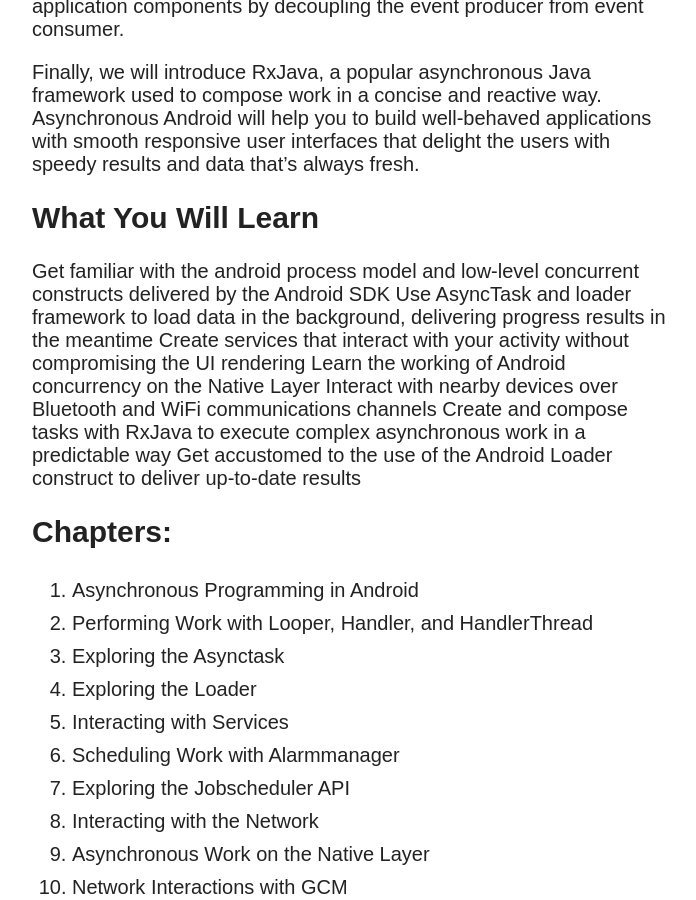
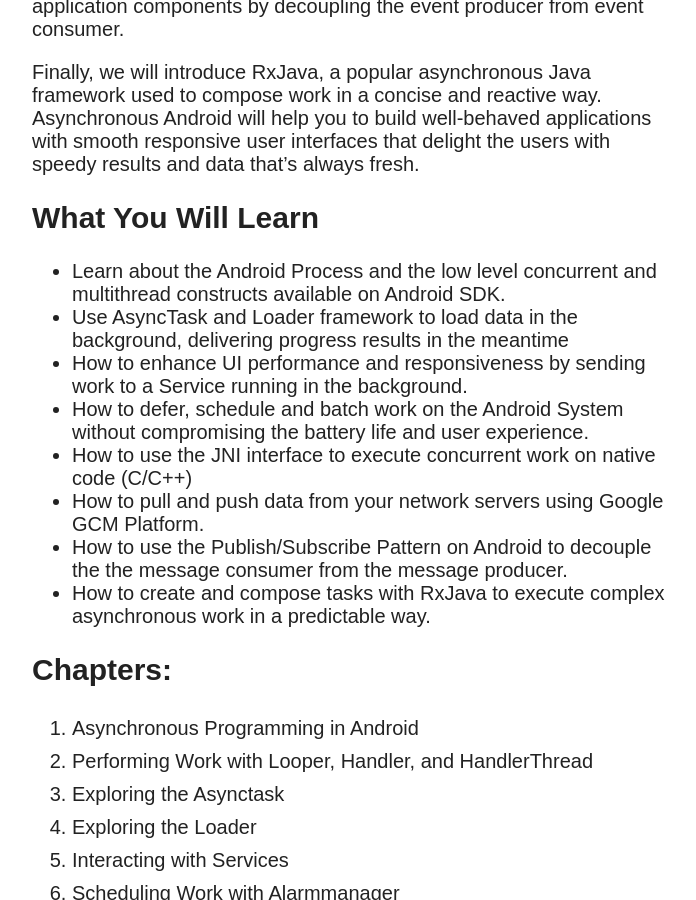
Before and after one commit to hvasconcelos/hvasconcelos.github.io, a Jekyll site: the page built from _posts/2016-07-29-Asynchronous-Android-Programming-is-out-now.md, in a window 1280 px wide and 900 px high, scrolled down 1571 px. Shown: the whole window, without its empty margins (308-1004 px from the left). Built offline with Jekyll 4.4.1, drawn with Linux system fonts in a browser that asks for light colours; nearby versions of some CDN libraries; comment, search, counter and statistics services are not loaded.

```diff
--- a/_posts/2016-07-29-Asynchronous-Android-Programming-is-out-now.md
+++ b/_posts/2016-07-29-Asynchronous-Android-Programming-is-out-now.md
@@ -20,13 +20,14 @@ Finally, we will introduce RxJava, a popular asynchronous Java framework used to
 
 ## What You Will Learn
 
-Get familiar with the android process model and low-level concurrent constructs delivered by the Android SDK
-Use AsyncTask and loader framework to load data in the background, delivering progress results in the meantime
-Create services that interact with your activity without compromising the UI rendering
-Learn the working of Android concurrency on the Native Layer
-Interact with nearby devices over Bluetooth and WiFi communications channels
-Create and compose tasks with RxJava to execute complex asynchronous work in a predictable way
-Get accustomed to the use of the Android Loader construct to deliver up-to-date results
+* Learn about the Android Process and  the low level concurrent and multithread constructs available on Android SDK.
+* Use AsyncTask and Loader framework to load data in the background, delivering progress results in the meantime
+* How to enhance UI performance and responsiveness by sending work to a Service running in the background.
+* How to defer, schedule and batch work on the Android System without compromising the battery life and user experience.
+* How to use the JNI interface to execute concurrent work on native code (C/C++)
+* How to pull and push data from your network servers using Google GCM Platform.
+* How to use the Publish/Subscribe Pattern on Android to decouple the the message consumer from the message producer.
+* How to create and compose tasks with RxJava to execute complex asynchronous work in a predictable way.
 
 ## Chapters:
 
```
